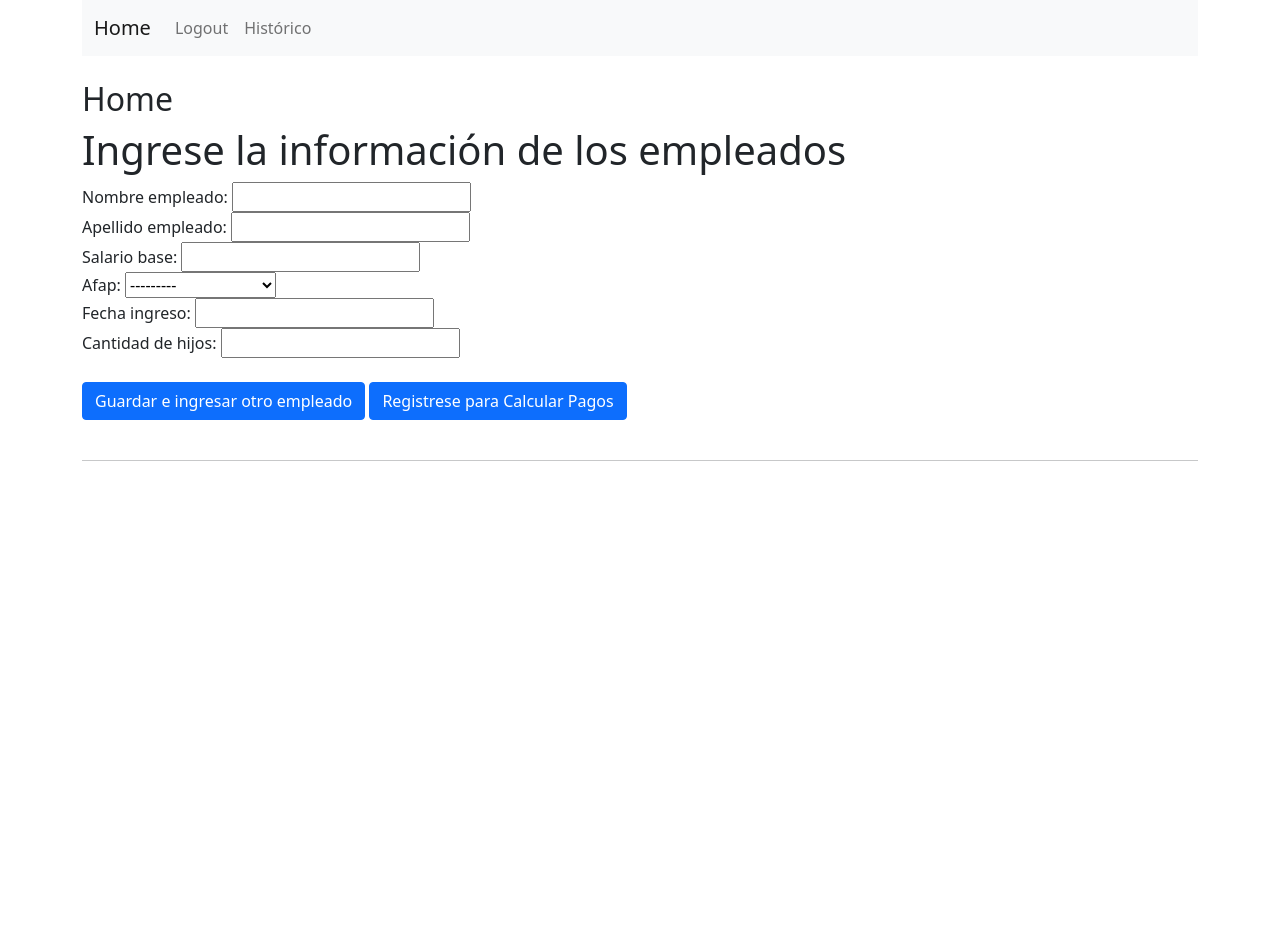
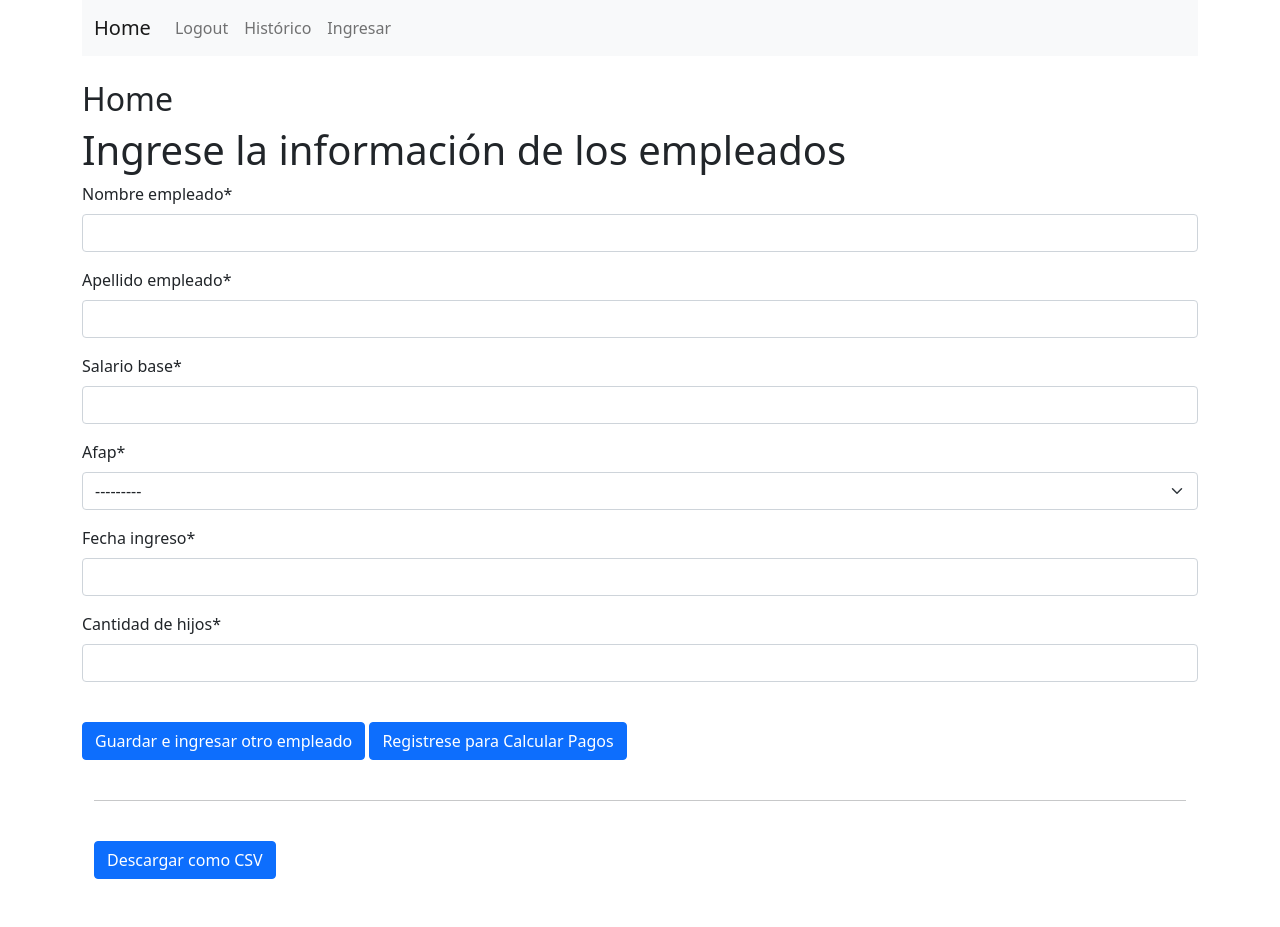
Before and after one commit to d75324/calcaportes, a Django app: page / in a window 1280 px wide. Before the commit the page ends 461 px from the top, so only its background shows below. Run offline with Django 5.2, Linux system fonts and the light colour scheme; the visitor is signed in with stand-in values (Sample User, id 1); some libraries are stand-ins or nearby versions.

Commit message:
working on csv download, still too much to do

```diff
--- a/calcaportes/models.py
+++ b/calcaportes/models.py
@@ -79,6 +79,6 @@ class CalculoAportes(models.Model):
 # bonifica
 # asigna
 # base_imponible
+# pago_afp
 # pago_fonasa
-# pago_afp
 # '''
--- a/calcaportes/templates/empleado.html
+++ b/calcaportes/templates/empleado.html
@@ -7,7 +7,7 @@ En función de ese dato, le corresponde una bonificación de <strong>{{ empleado
 En concepto de Asingación Familiar, le corresponde <strong>{{ empleado.asigna1 }}</strong> pesos. <br>
 En base a lo anterior, la base imponible corresponde a <strong>{{ empleado.base_imponible1 }}</strong> pesos. <br>
 <hr>
-Deberá aportar a FONASA: <strong>{{ empleado.pago_fonasa1 }}</strong> pesos. <br>
+Deberá aportar a <a href="https://www.bps.gub.uy/10310/fondo-nacional-de-salud-fonasa.html"><strong>FONASA</strong></a>: <strong>{{ empleado.pago_fonasa1 }}</strong> pesos. <br>
 Mientras que el aporte a AFAP es: <strong>{{ empleado.pago_afap1 }}</strong> pesos. <br>
 <hr>
 <a href="{% url 'home' %}" class="btn btn-outline-primary">Calcular Aportes para Otro Empleado</a>
--- a/calcaportes/templates/historico.html
+++ b/calcaportes/templates/historico.html
@@ -13,7 +13,7 @@
     <li><strong>Asignación</strong>: Es el 5% del salario por cada hijo menor de edad</li>
     <li><strong>Base Imponble</strong>: Es la suma del Salario Base, la Bonificación y la Asignación</li>
     <li><strong>Pago a AFAP</strong>: Es el monto que se debe aportar a la AFAP</li>
-    <li><strong>Pago a FONASA</strong>: Es el monto que se debe aportar al Fondo Nacional de Salúd</li>
+    <li><strong>Pago a <a href="https://www.bps.gub.uy/10310/fondo-nacional-de-salud-fonasa.html">FONASA</a></strong>: Es el monto que se debe aportar al Fondo Nacional de Salúd</li>
   </ul>
 </div>
 
@@ -50,7 +50,7 @@
 
 {% else %}
     <div class="container">
-        <h3 color="green">Regístrese para ver y descargar sus registros históricos</h3>
+        <h3 style="color: red;">Regístrese para ver y descargar sus registros históricos</h3>
     </div>
 {% endif %}
 
--- a/calcaportes/templates/home.html
+++ b/calcaportes/templates/home.html
@@ -1,6 +1,8 @@
 {% extends 'base.html' %}
 
 {% block content %}
+
+{% load crispy_forms_tags %}
 
 <div class="container"><h2>Home</h2>
 
@@ -22,7 +24,7 @@
                 </div>
             {% endif %}
 
-            {{ form }}
+            {{ form|crispy }}
 
             <br>
 
@@ -36,17 +38,48 @@
         {% if registro_empleado_creado %}
         <hr>
 
-            <div class="alert alert-success" role="alert">
-                Empleado <strong>{{ registro_empleado_creado.nombre_empleado }}</strong> creado con éxito!
-                El aporte de {{ registro_empleado_creado.nombre_empleado }} y sus {{ registro_empleado_creado.cantidad_de_hijos }} hijes es:
-                <strong>$ {{ registro_empleado_creado.calcular_aportes }}</strong>
+        <div class="container">
+            <table class="table">
+                <thead>
+                  <tr>
+                    <th>Apellido, Nombre</th>
+                    <th>Salario Base</th>
+                    <th>Bonificación</th>
+                    <th>Asignación</th>
+                    <th>Base Imponible</th>
+                    <th>Pago AFAP</th>
+                    <th>Fonasa</th>
+                  </tr>
+                </thead>
+                <tbody>
+                    <tr>
+                      <td>{{ registro_empleado_creado.apellido_empleado }}, {{ registro_empleado_creado.nombre_empleado }}</td>
+                      <td>{{ registro_empleado_creado.salario_base }}</td>
+                      <td>{{ registro_empleado_creado.bonifica1|floatformat:2 }}</td>
+                      <td>{{ registro_empleado_creado.asigna1|floatformat:2 }}</td>
+                      <td>{{ registro_empleado_creado.base_imponible1|floatformat:2 }}</td>
+                      <td>{{ registro_empleado_creado.pago_afap1|floatformat:2 }}</td>
+                      <td>{{ registro_empleado_creado.pago_fonasa1|floatformat:2 }}</td>
+                    </tr>
+                </tbody>
+              </table>
             </div>
+
         {% endif %}
 
+    <div class="container"><hr></div> <br>
+        <div class="container">
+
+            <a href="{% url 'exportar' %}" class="btn btn-primary">Descargar como CSV</a>
+
+        </div>
+
+    {% else %}
+    <div class="container">
+        <h3 style="color: red;">Regístrese para calcular los aportes a AFAP y a FONASA y descargar sus registros históricos</h3>
+    </div>
     {% endif %}
 
 </div>
-
-<div class="container"><hr></div>
-
+<br><br>
 {% endblock %}
--- a/calcaportes/templates/navbar.html
+++ b/calcaportes/templates/navbar.html
@@ -14,7 +14,7 @@
             </li>
           {% else %}
             <li class="nav-item">
-              <a class="nav-link active" aria-current="page" href="{% url 'registro' %}">Registrarse</a>
+              <a class="nav-link" href="{% url 'registro' %}">Registrarse</a>
             </li>
           {% endif %}
 
@@ -22,8 +22,9 @@
             <a class="nav-link" href="{% url 'historico' %}">Histórico</a>
           </li>
 
-
-
+          <li class="nav-item">
+            <a class="nav-link" href="{% url 'historico' %}">Ingresar</a>
+          </li>
         </ul>
       </div>
     </div>
--- a/calcaportes/urls.py
+++ b/calcaportes/urls.py
@@ -7,5 +7,6 @@ urlpatterns = [
     path('registro/', views.registro, name='registro'),
     path('logout/', views.logout_user, name='logout'),
     path('empleado/<int:id>/', views.empleado, name='empleado'),
+    path('exportar_csv/', views.exportar_a_csv, name='exportar'),
     #path('logout/', views.logout_user, name='logout'),
 ]
--- a/calcaportes/views.py
+++ b/calcaportes/views.py
@@ -3,7 +3,8 @@ from .models import CalculoAportes
 from .forms import RegistroEmpleado
 from django.contrib.auth import authenticate, login, logout
 from django.contrib import messages
-
+from django.http import HttpResponse
+import csv
 
 def home(request):
     context = {}
@@ -26,7 +27,7 @@ def empleado(request, id):
 
 def historico(request):
     context = {}
-    empleados = CalculoAportes.objects.all()
+    empleados = CalculoAportes.objects.all().order_by('-created_at')
     context['empleados'] = empleados
     return render(request, 'historico.html', context)
 
@@ -48,10 +49,36 @@ def registro(request):
     else:
         return render(request, 'registro.html')
 
-def login_user():
-    pass
 
 def logout_user(request):
     logout(request)
     messages.success(request, 'Salida Exitosa')
     return redirect('registro')
+
+def exportar_a_csv(request):
+    response = HttpResponse(content_type='text/csv')
+    response['Content-Disposition'] = 'attachment; filename="aportes.csv"'
+
+    writer = csv.writer(response)
+    writer.writerow(['Nombre y Apellido',
+                    'Salario Base',
+                    'Bonificación',
+                    'Asignación',
+                    'Base Imponible',
+                    'Pago AFAP',
+                    'Pago Fonasa'])  # Encabezados de columna
+
+    # Traigo los datos del modelo y los itero
+    datos = CalculoAportes.objects.all()
+
+    for dato_for in datos:
+        nombre_completo = f"{dato_for.nombre_empleado} {dato_for.apellido_empleado}"
+        writer.writerow([nombre_completo,
+                        round(dato_for.salario_base, 2),
+                        round(dato_for.bonifica1(), 2),
+                        round(dato_for.asigna1(), 2),
+                        round(dato_for.base_imponible1(), 2),
+                        round(dato_for.pago_afap1(), 2),
+                        round(dato_for.pago_fonasa1(), 2)])  # Datos que van a ir en cada fila
+
+    return response
```
Also changed, not shown: mysite/settings.py (+13 -1 lines).
